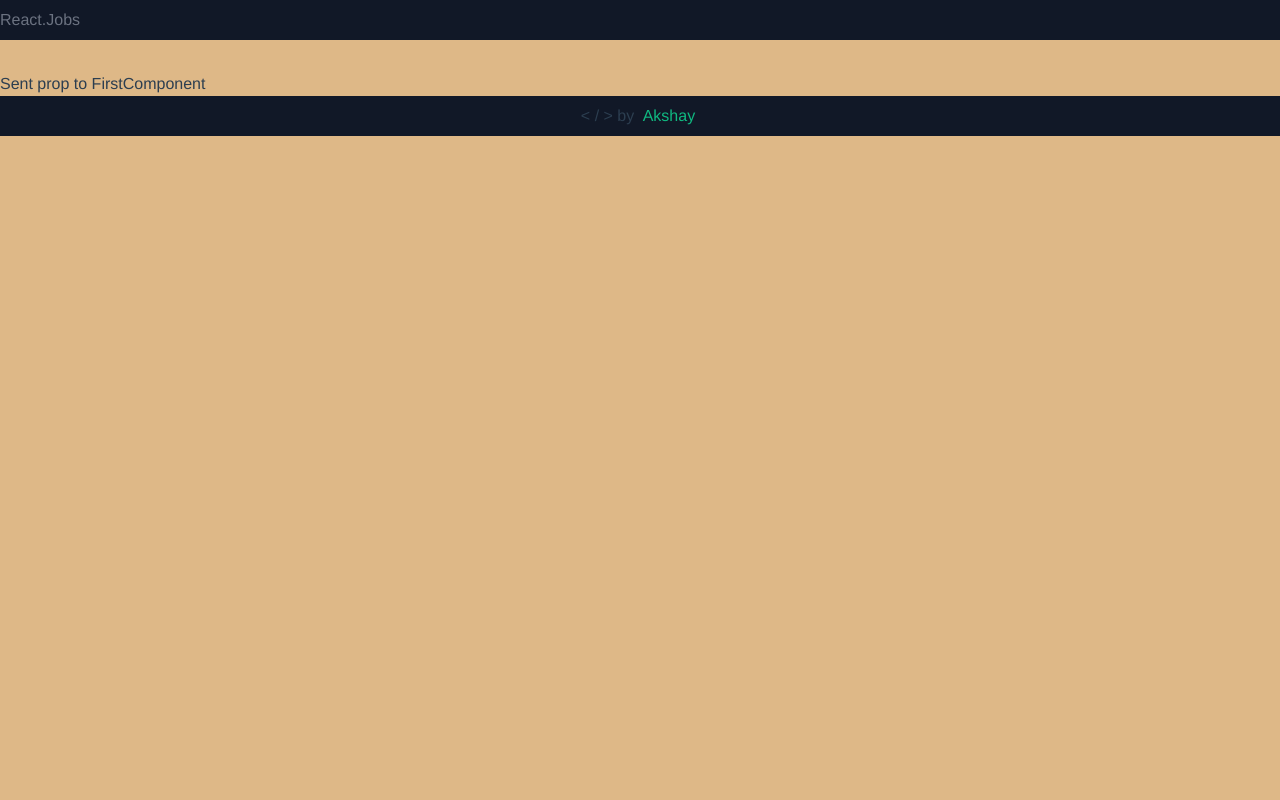
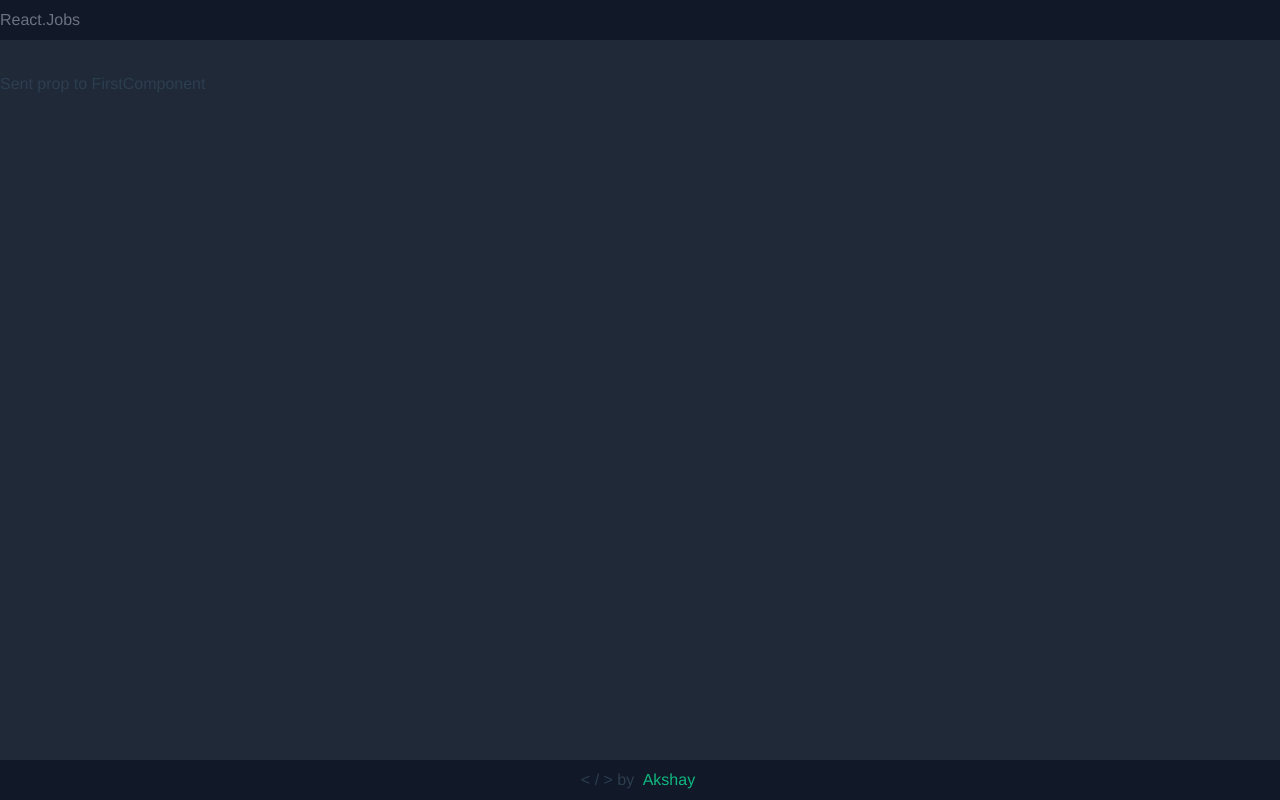
Before and after one commit to akshay-rajput/HackerEarth-HiringChallenge, a Vue app: page / in a window 1280 px wide. Built offline with nearby package versions, Linux system fonts and the light colour scheme.

Commit message:
Footer at bottom

```diff
--- a/src/App.vue
+++ b/src/App.vue
@@ -1,5 +1,5 @@
 <template>
-  <div id="app">
+  <div id="app" class="bg-gray-800">
     <!-- <div id="nav">
       <router-link to="/">Home</router-link> |
       <router-link to="/about">About</router-link>
@@ -7,7 +7,7 @@
      -->
     <the-navbar></the-navbar>
 
-    <router-view/>
+    <router-view class="flex-grow" />
 
     <the-footer></the-footer>
   </div>
@@ -32,6 +32,10 @@ export default {
   -webkit-font-smoothing: antialiased;
   -moz-osx-font-smoothing: grayscale;
   color: #2c3e50;
+
+  min-height: 100vh;
+  display:flex;
+  flex-direction: column;
 }
 
 // #nav {
```
